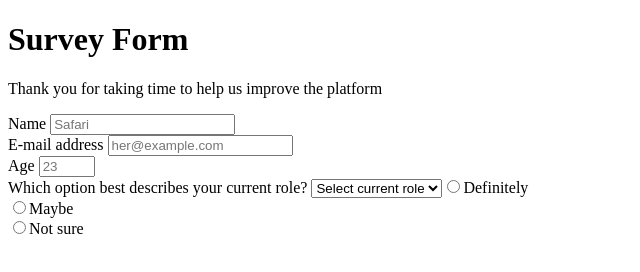
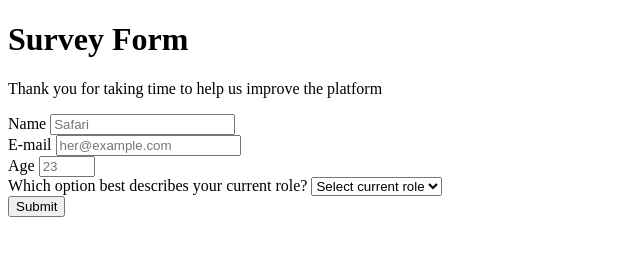
Before and after one commit to preciousyaks17/Survet-Form-, a plain HTML site: page index.html in a window 1280 px wide. Shown: the whole page, without its empty margins (0-640 px from the left). Drawn offline with Linux system fonts and the light colour scheme.

Commit message:
Update index.html

```diff
--- a/index.html
+++ b/index.html
@@ -6,24 +6,25 @@
     <title>Survey Form</title>
 </head>
 <body>
-    <div id="main">
-        <h1 id="title">Survey Form</h1>
+    <div class="main-container">
+        <div class="form-container">
+        <h1 class="survey-title">Survey Form</h1>
         <p id="description">Thank you for taking time to help us improve the platform</p>
         <form id="survey-form">
-          <div>
+          <div class="name-container">
             <label id="name-label" for="Name">Name</label>
             <input id="name" type="text" placeholder="Safari" required/>
           </div>
 
-          <div>
-            <label id="email-label" for="email">E-mail address</label>
+          <div class="email-container">
+            <label id="email-label" for="email">E-mail</label>
             <input id="email" type="email" placeholder="her@example.com" required/>
           </div>
-          <div>
+          <div class="age-container">
             <label id="number-label" for="age"> Age</label>
-            <input id="number" type="number" placeholder="23" min="2" max="90"required/>
+            <input class="age-column" type="number" placeholder="23" min="2" max="90"required/>
           </div>
-          <div>
+          <div class="option-container">
             <label for="best-option">Which option best describes your current role?</label>
             <select id="dropdown" required>
             <option value>Select current role</option>
@@ -32,14 +33,13 @@
             <option value="Full Time Learner">Full Time Learner</option>
             <option value="Prefer not to say">Prefer not to say</option>
             <option value="Other">Other</option>
+            </select>
           </div>
           <div>
-            <p> Would you recommend our survey form  to a friend?</p>
-            <input type="radio" value="1" name="group1">Definitely<br>
-            <input type="radio" value="2" name="group2">Maybe<br>
-            <input type="radio" value="3" name="group3">Not sure</br>
-         </div>
+              <button class="submit-btn">Submit</button>
+          </div>
                          </form>
+        </div>
       </div>
 
 </body>
```
